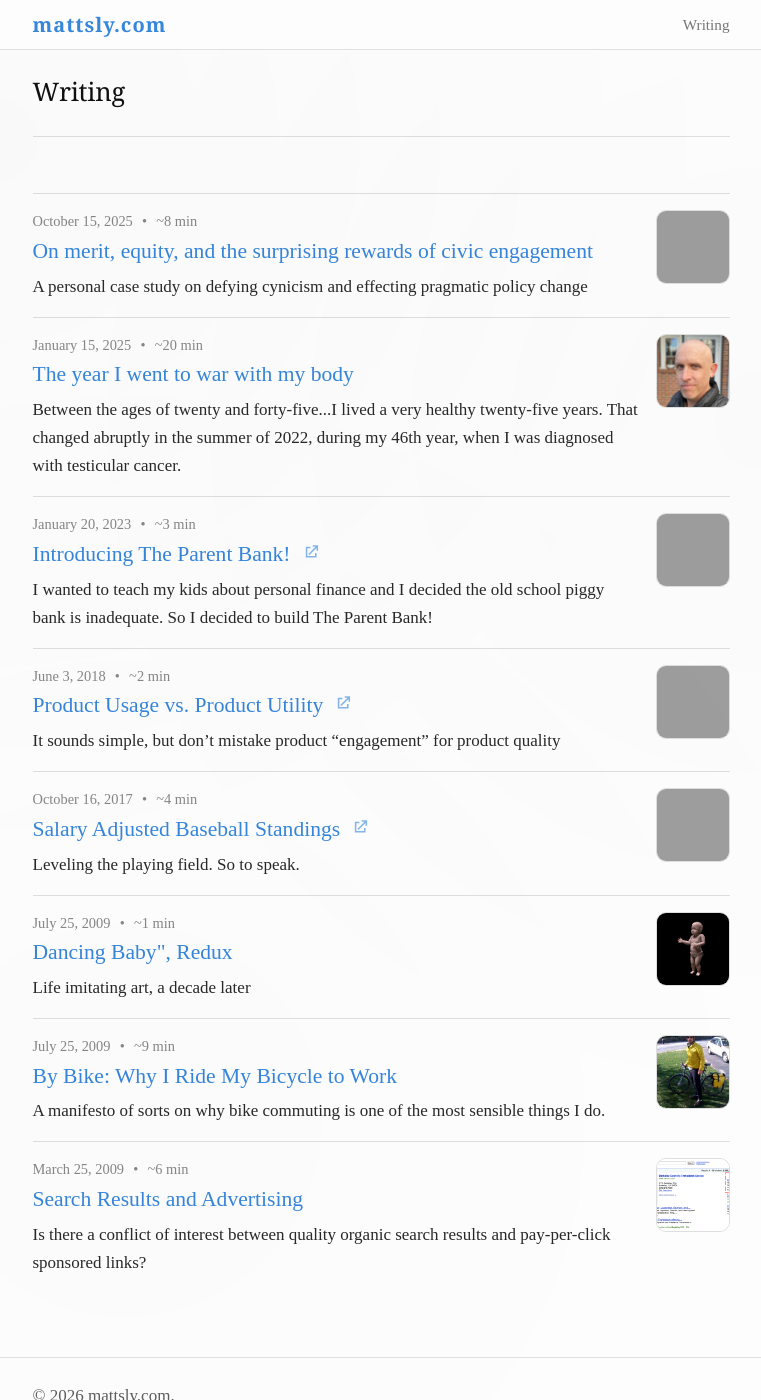
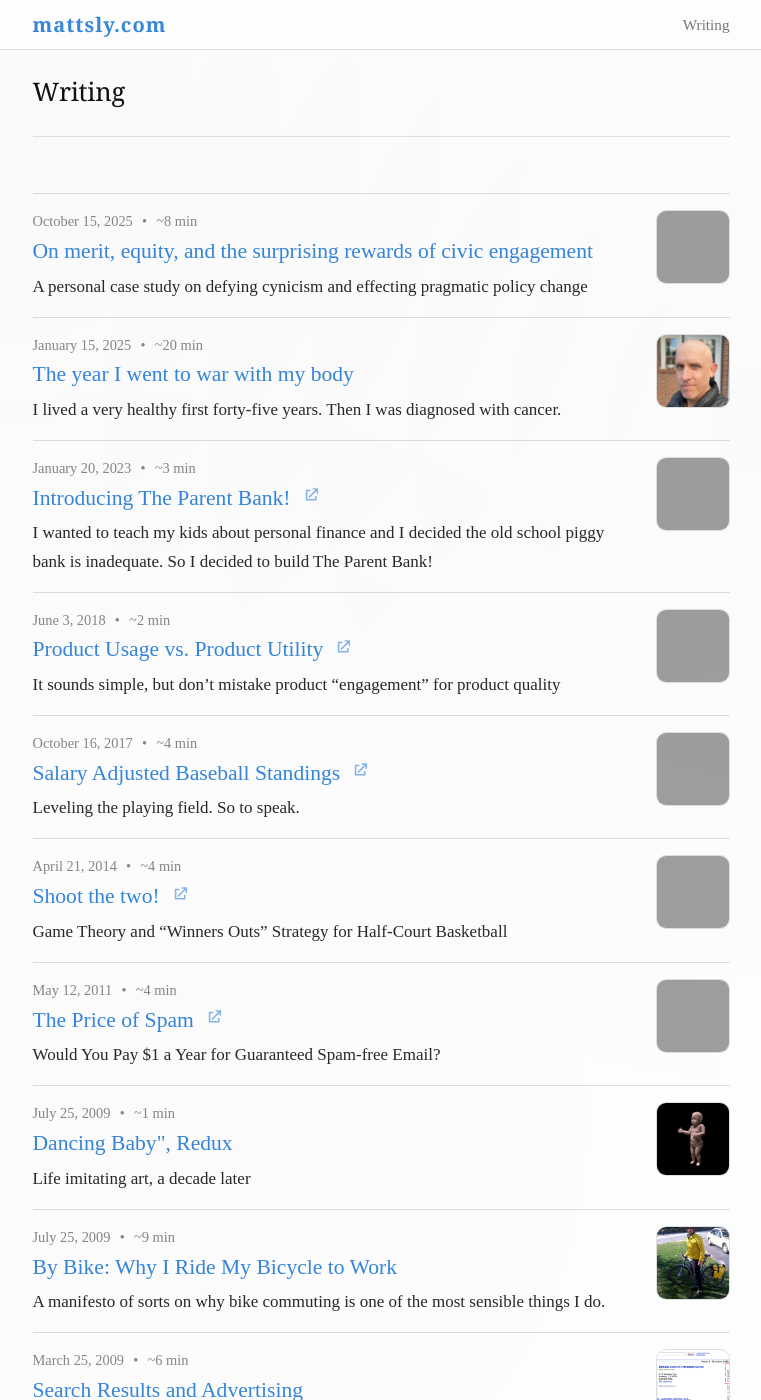
Before and after one commit to mattsly/mattsly.github.io, a Jekyll site: the page built from writing.md, in a window 1280 px wide and 1400 px high. Shown: the whole window, without its empty margins (259-1020 px from the left). Built offline with Jekyll 4.4.1, drawn with Linux system fonts in a browser that asks for light colours; grey boxes are pictures that could not be loaded.

Commit message:
minor tweaks

```diff
--- a/_data/writing_external.yml
+++ b/_data/writing_external.yml
@@ -36,3 +36,22 @@
   minutes: 4
   description: "Leveling the playing field. So to speak."
   image: https://miro.medium.com/v2/resize:fit:1400/format:webp/1*AHGY0c8DDT7_KN-XAcKEsg.png
+
+
+- title: "Shoot the two!"
+  date: 2014-04-21 00:00:00
+  type: essay
+  source: medium
+  external_url: https://medium.com/@mattsly/shoot-the-two-ed4aaa553294
+  minutes: 4
+  description: "Game Theory and “Winners Outs” Strategy for Half-Court Basketball"
+  image: https://miro.medium.com/v2/resize:fit:1400/format:webp/1*oJJC9Yi5mhUL1oanXmHO7w.jpeg
+
+- title: "The Price of Spam"
+  date: 2011-05-12 00:00:00
+  type: essay
+  source: medium
+  external_url: https://medium.com/@mattsly/the-price-of-spam-f9e51bd58a99
+  minutes: 4
+  description: "Would You Pay $1 a Year for Guaranteed Spam-free Email?"
+  image: https://miro.medium.com/v2/resize:fit:4582/format:webp/1*SBzsXX6K3uh7rHNz40Mh-Q.jpeg
--- a/_posts/2023-03-01-the-war-with-my-body.md
+++ b/_posts/2023-03-01-the-war-with-my-body.md
@@ -1,7 +1,7 @@
 ---
 title: "The year I went to war with my body"
 date: 2025-01-15
-description: "Between the ages of twenty and forty-five...I lived a very healthy twenty-five years. That changed abruptly in the summer of 2022, during my 46th year, when I was diagnosed with testicular cancer."
+description: "I lived a very healthy first forty-five years. Then I was diagnosed with cancer."
 image: "/assets/bald.png"
 ---
 
```
